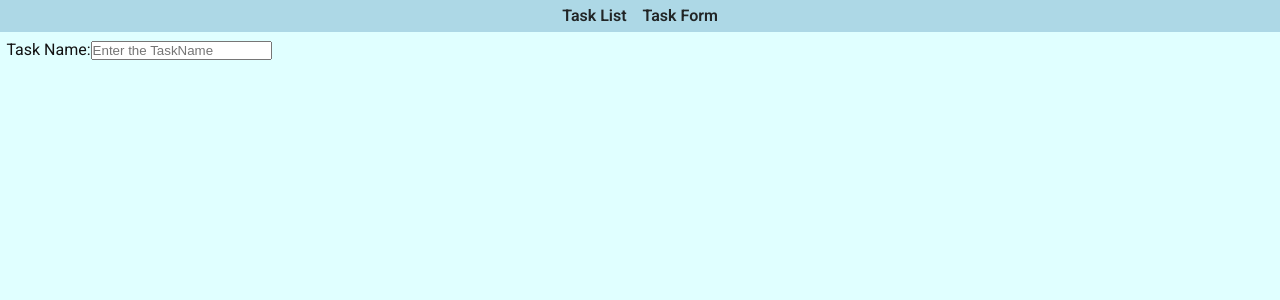
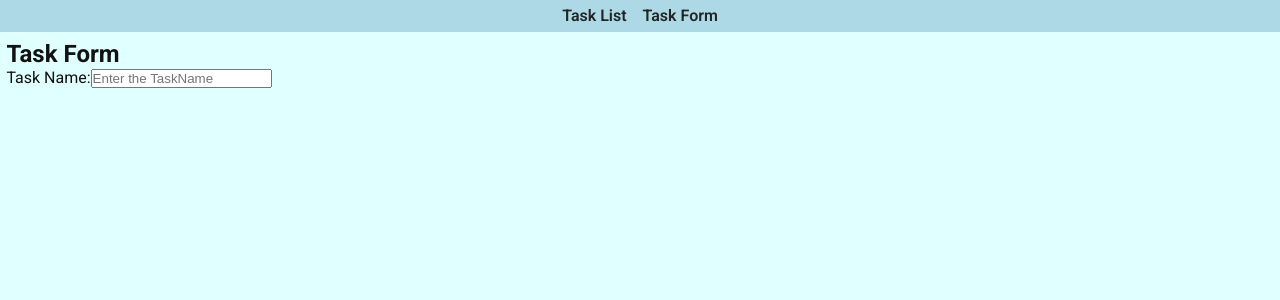
Before and after one commit to Espadv69/Course-2025, a React (Vite) app in the folder TaskList/: page /form in a window 1280 px wide. Shown: the top 300 px of the page. Built offline with nearby package versions, Linux system fonts and the light colour scheme; the HTML template or start-up script is replaced by a standard one.

Commit message:
Add h2 with TaskForm title and add classname to dom elements

```diff
--- a/TaskList/src/components/TaskForm/TaskForm.jsx
+++ b/TaskList/src/components/TaskForm/TaskForm.jsx
@@ -5,11 +5,13 @@ const TaskForm = ({ onAddTask }) => {
   const [taskName, setTaskName] = useState('')
 
   return (
-    <form style={{ marginTop: '40px' }}>
-      <label>
+    <form style={{ marginTop: '40px' }} className="task__form">
+      <h2>Task Form</h2>
+      <label className="task__label">
         Task Name:
         <input
           type="text"
+          className="task__input"
           value={taskName}
           onChange={(e) => setTaskName(e.target.value)}
           placeholder="Enter the TaskName"
```
